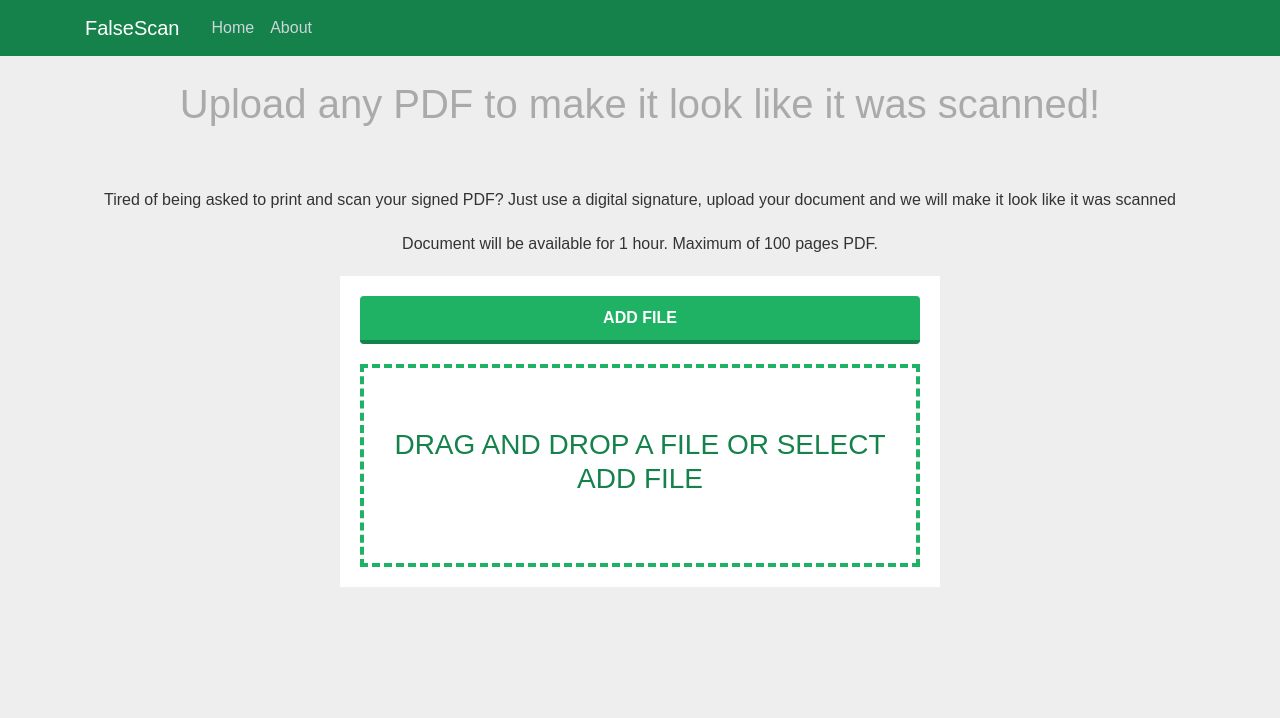
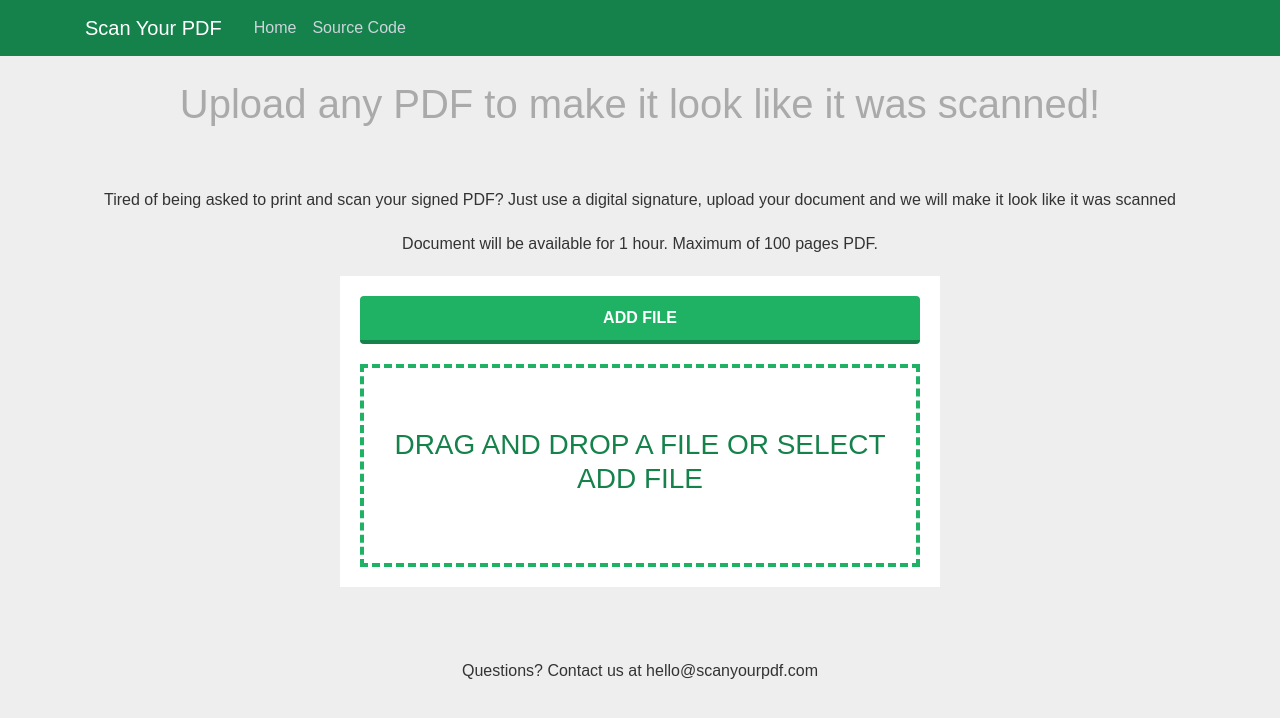
Before and after one commit to baicunko/scanyourpdf, a Django app: page / in a window 1280 px wide. Shown: the top 718 px of the page. Run offline with Django 3.2, Linux system fonts and the light colour scheme; some libraries are stand-ins or nearby versions.

Commit message:
Added contact details and changed name to new website

```diff
--- a/pdfwebsite/templates/pdfwebsite/base.html
+++ b/pdfwebsite/templates/pdfwebsite/base.html
@@ -20,14 +20,14 @@
 	<header class="site-header">
 	  <nav class="navbar navbar-expand-md navbar-dark bg-steel fixed-top">
 	    <div class="container">
-	      <a class="navbar-brand mr-4" href="{% url 'pdf-upload' %}">FalseScan</a>
+	      <a class="navbar-brand mr-4" href="{% url 'pdf-upload' %}">Scan Your PDF</a>
 	      <button class="navbar-toggler" type="button" data-toggle="collapse" data-target="#navbarToggle" aria-controls="navbarToggle" aria-expanded="false" aria-label="Toggle navigation">
 	      <span class="navbar-toggler-icon"></span>
 	      </button>
 	      <div class="collapse navbar-collapse" id="navbarToggle">
 	        <div class="navbar-nav mr-auto">
 	          <a class="nav-item nav-link" href="{% url 'pdf-upload' %}">Home</a>
-	          <a class="nav-item nav-link" href="#">About</a>
+	          <a class="nav-item nav-link" href="https://github.com/baicunko/scanyourpdf">Source Code</a>
 	        </div>
 	        <!-- Navbar Right Side -->
 	      </div>
--- a/pdfwebsite/templates/pdfwebsite/upload.html
+++ b/pdfwebsite/templates/pdfwebsite/upload.html
@@ -57,6 +57,11 @@
 
 	{% endif %}
 
+
+	<div>
+	</br></br></br>
+		<p>Questions? Contact us at hello@scanyourpdf.com</p>
+	</div>
 </div>
 
 
```
